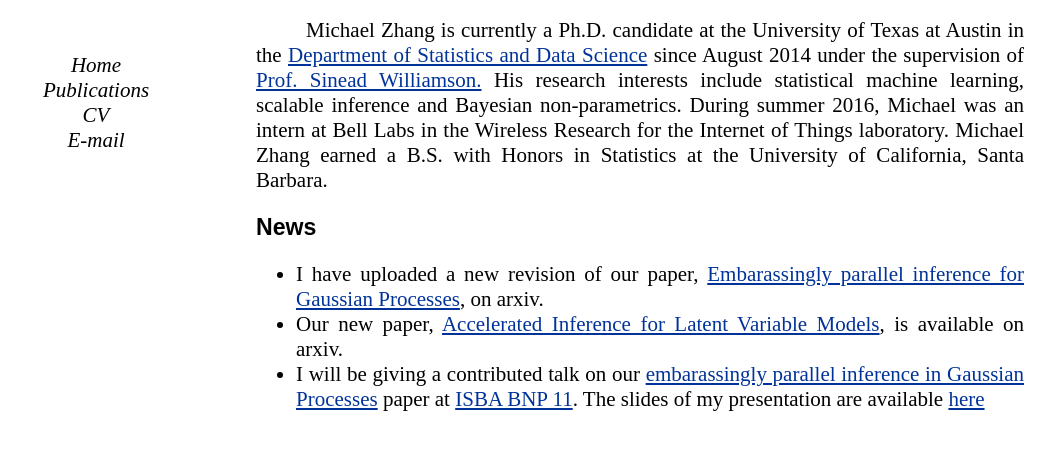
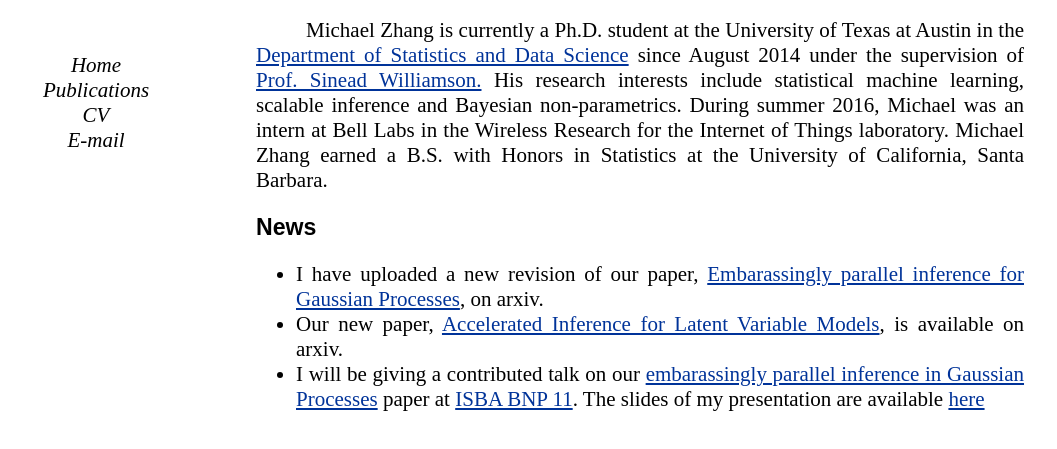
Before and after one commit to michaelzhang01/michaelzhang01.github.io, a plain HTML site: page index.html in a window 1280 px wide. Shown: the part 113-562 px from the top of the page, without its empty margins (0-1057 px from the left). Drawn offline with Linux system fonts and the light colour scheme.

Commit message:
added new cv, small edit to index

```diff
--- a/index.html
+++ b/index.html
@@ -19,7 +19,7 @@ and open the template in the editor.
 			<h1>Michael Minyi Zhang</h1>
 			<hr />
 			<p>
-				Michael Zhang is currently a Ph.D. candidate at the University of Texas at Austin in the <a href="https://stat.utexas.edu/">Department of Statistics and Data Science</a> since August 2014 under the supervision of <a href="http://sinead.github.io/">Prof. Sinead Williamson.</a> His research interests include statistical machine learning, scalable inference and Bayesian non-parametrics. During summer 2016, Michael was an intern at Bell Labs in the Wireless Research for the Internet of Things laboratory. Michael Zhang earned a B.S. with Honors in Statistics at the University of California, Santa Barbara.
+				Michael Zhang is currently a Ph.D. student at the University of Texas at Austin in the <a href="https://stat.utexas.edu/">Department of Statistics and Data Science</a> since August 2014 under the supervision of <a href="http://sinead.github.io/">Prof. Sinead Williamson.</a> His research interests include statistical machine learning, scalable inference and Bayesian non-parametrics. During summer 2016, Michael was an intern at Bell Labs in the Wireless Research for the Internet of Things laboratory. Michael Zhang earned a B.S. with Honors in Statistics at the University of California, Santa Barbara.
 			</p>
 			<h2>News</h2>
 			<ul>
```
Also changed, not shown: 1 other file.
